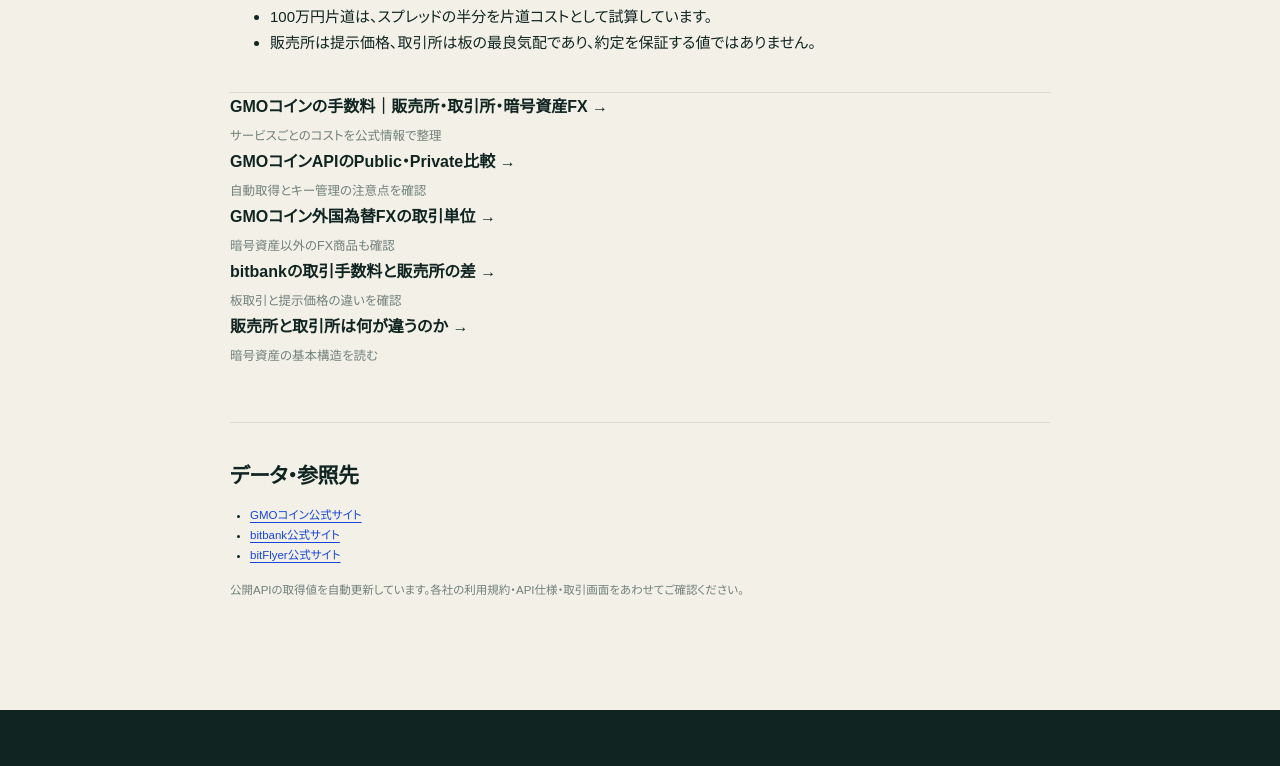
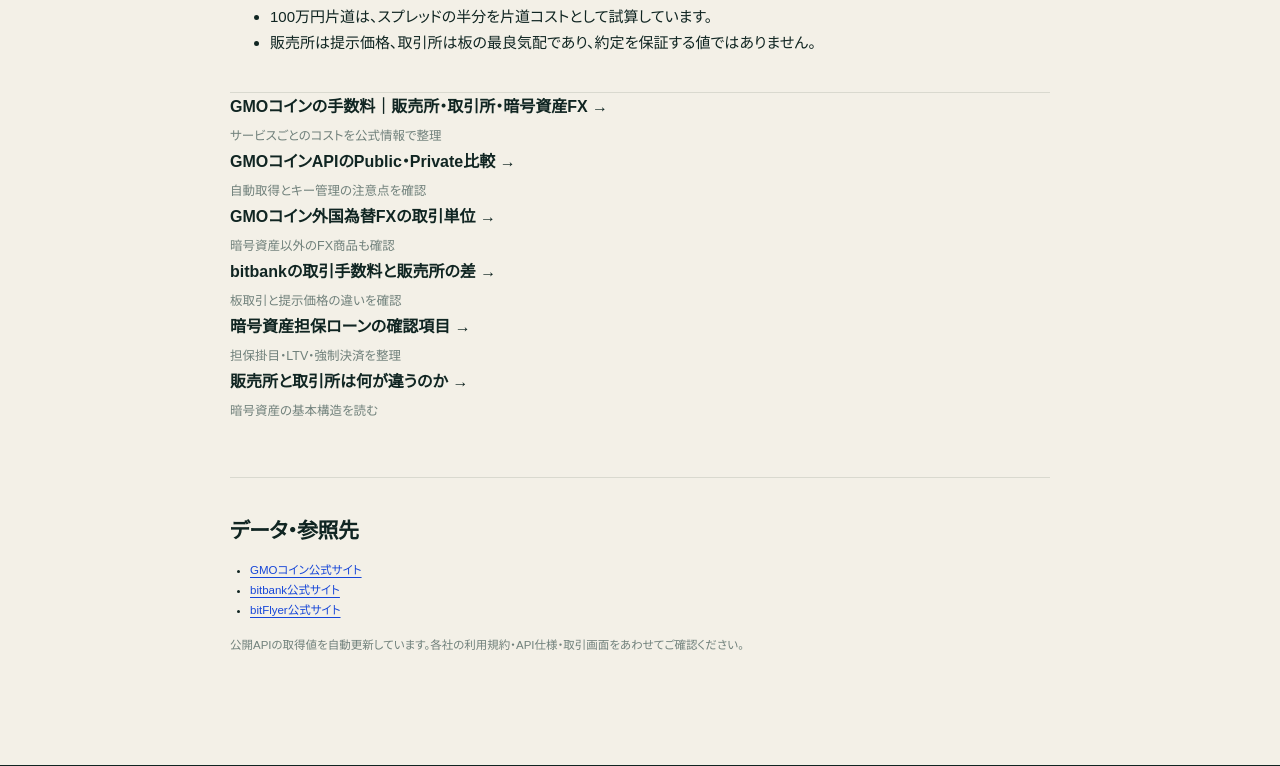
Before and after one commit to mrok18/hanbaijo, a Next.js app: page /crypto in a window 1280 px wide. Shown: the part 1175-1941 px from the top of the page. Built offline with nearby package versions, Linux system fonts and the light colour scheme; no server answers.

Commit message:
Link collateral loan guide from crypto hub

```diff
--- a/app/crypto/page.tsx
+++ b/app/crypto/page.tsx
@@ -24,7 +24,7 @@ export default async function CryptoPage() {
       {snap.rows.map((row) => row.error ? <tr key={row.id}><td>{row.name}</td><td>{row.venue === 'dealer' ? '販売所' : '取引所'}</td><td colSpan={4}>取得エラー（次回再試行）</td></tr> : <tr key={row.id}><td><a href={row.url} target="_blank" rel="noopener noreferrer">{row.name}</a></td><td>{row.venue === 'dealer' ? '販売所' : '取引所'}</td><td className="num">{jpy(row.ask!)}</td><td className="num">{jpy(row.bid!)}</td><td className="num"><strong>{pct(row.spreadPct!)}</strong></td><td className="num">約{jpy(estimateOneWaySpreadCost(1_000_000, row.spreadPct!))}円</td></tr>)}
     </tbody></table></div>
     <h2>数字の読み方</h2><ul><li>買値（ask）と売値（bid）の差がスプレッドです。</li><li>100万円片道は、スプレッドの半分を片道コストとして試算しています。</li><li>販売所は提示価格、取引所は板の最良気配であり、約定を保証する値ではありません。</li></ul>
-    <div className="post-list"><div><Link href="/articles/gmo-coin-trading-fees">GMOコインの手数料｜販売所・取引所・暗号資産FX →</Link><p>サービスごとのコストを公式情報で整理</p></div><div><Link href="/articles/gmo-coin-api-public-private">GMOコインAPIのPublic・Private比較 →</Link><p>自動取得とキー管理の注意点を確認</p></div><div><Link href="/articles/gmo-coin-forex-fx">GMOコイン外国為替FXの取引単位 →</Link><p>暗号資産以外のFX商品も確認</p></div><div><Link href="/articles/bitbank-trading-fees">bitbankの取引手数料と販売所の差 →</Link><p>板取引と提示価格の違いを確認</p></div><div><Link href="/articles/hanbaijo-torihikijo">販売所と取引所は何が違うのか →</Link><p>暗号資産の基本構造を読む</p></div></div>
+    <div className="post-list"><div><Link href="/articles/gmo-coin-trading-fees">GMOコインの手数料｜販売所・取引所・暗号資産FX →</Link><p>サービスごとのコストを公式情報で整理</p></div><div><Link href="/articles/gmo-coin-api-public-private">GMOコインAPIのPublic・Private比較 →</Link><p>自動取得とキー管理の注意点を確認</p></div><div><Link href="/articles/gmo-coin-forex-fx">GMOコイン外国為替FXの取引単位 →</Link><p>暗号資産以外のFX商品も確認</p></div><div><Link href="/articles/bitbank-trading-fees">bitbankの取引手数料と販売所の差 →</Link><p>板取引と提示価格の違いを確認</p></div><div><Link href="/articles/crypto-collateral-loan-risk-checklist">暗号資産担保ローンの確認項目 →</Link><p>担保掛目・LTV・強制決済を整理</p></div><div><Link href="/articles/hanbaijo-torihikijo">販売所と取引所は何が違うのか →</Link><p>暗号資産の基本構造を読む</p></div></div>
     <section className="article-sources" aria-labelledby="sources"><h2 id="sources">データ・参照先</h2><ul><li><a href="https://coin.z.com/jp/" target="_blank" rel="noopener noreferrer">GMOコイン公式サイト</a></li><li><a href="https://bitbank.cc/" target="_blank" rel="noopener noreferrer">bitbank公式サイト</a></li><li><a href="https://bitflyer.com/" target="_blank" rel="noopener noreferrer">bitFlyer公式サイト</a></li></ul><p>公開APIの取得値を自動更新しています。各社の利用規約・API仕様・取引画面をあわせてご確認ください。</p></section>
   </div>;
 }
```
